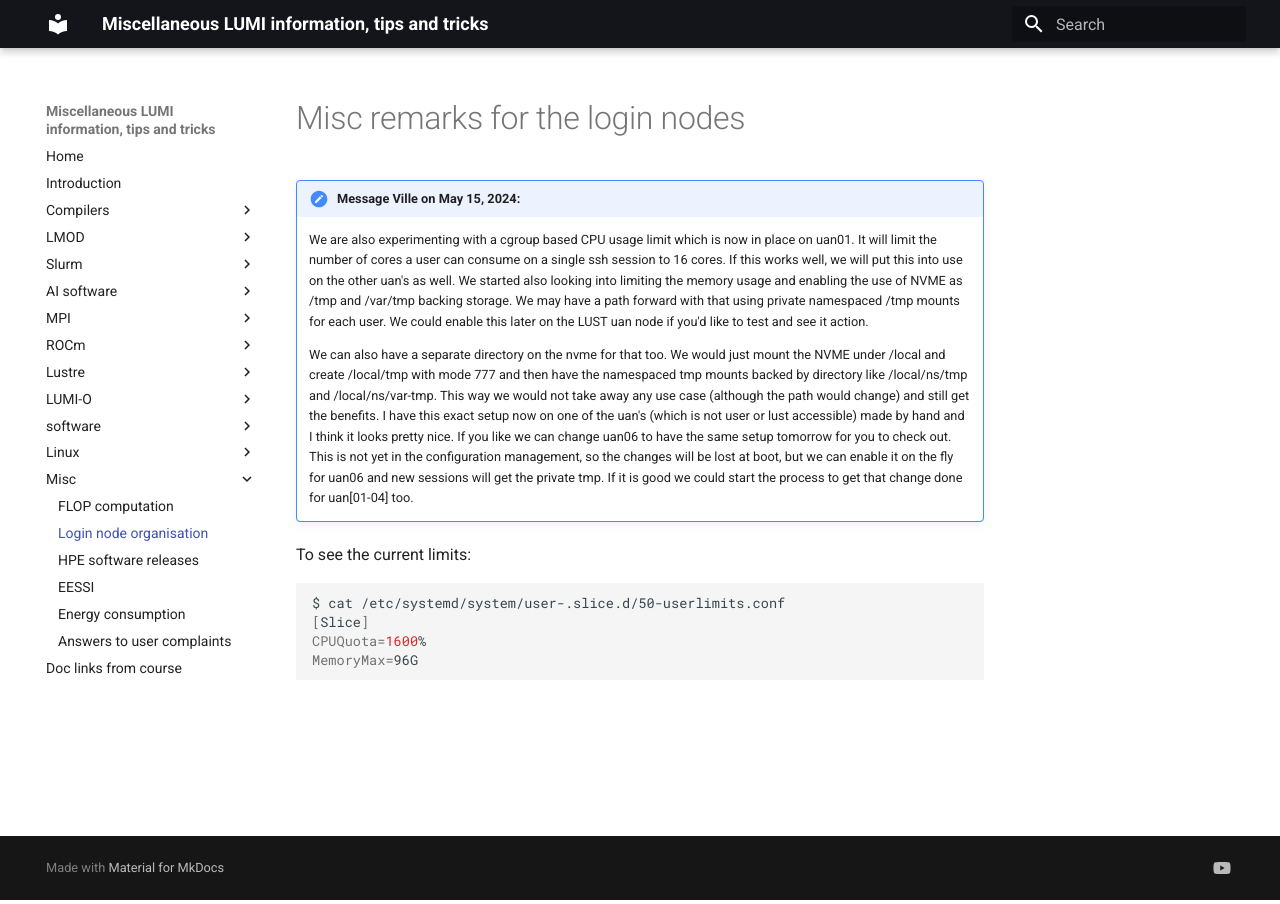
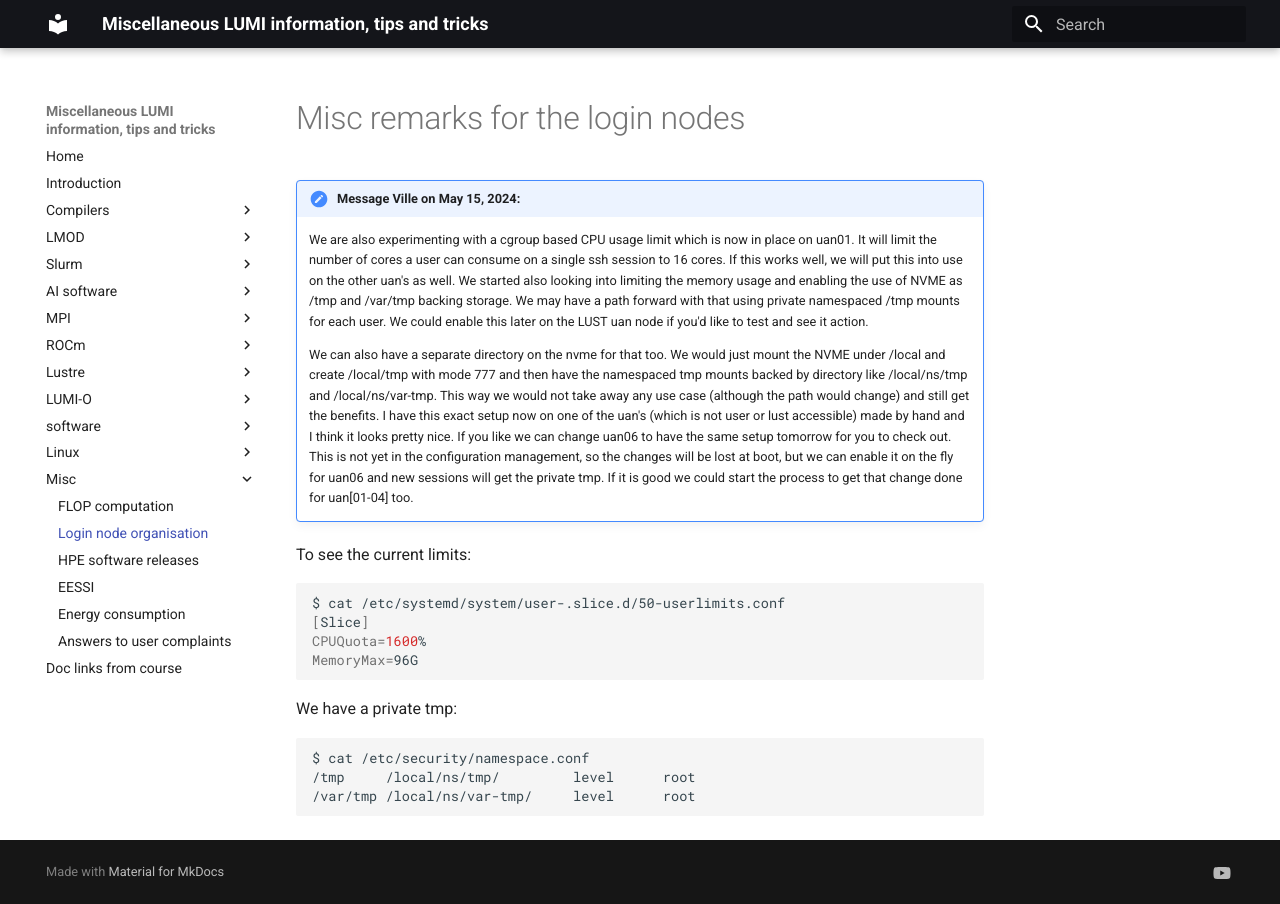
Before and after one commit to klust/LUMI-tips-and-tricks, an MkDocs documentation site: the page built from docs/99_Misc/99_02_LoginNodes.md, in a window 1280 px wide. Built offline with MkDocs 1.6.1 and Material for MkDocs 9.7.7, drawn with Linux system fonts in a browser that asks for light colours.

Commit message:
Some information about the new setup on the login nodes.

````diff
--- a/docs/99_Misc/99_02_LoginNodes.md
+++ b/docs/99_Misc/99_02_LoginNodes.md
@@ -27,3 +27,11 @@
 CPUQuota=1600%
 MemoryMax=96G
 ```
+
+We have a private tmp:
+
+```bash
+$ cat /etc/security/namespace.conf
+/tmp     /local/ns/tmp/         level      root
+/var/tmp /local/ns/var-tmp/     level      root
+```
````
